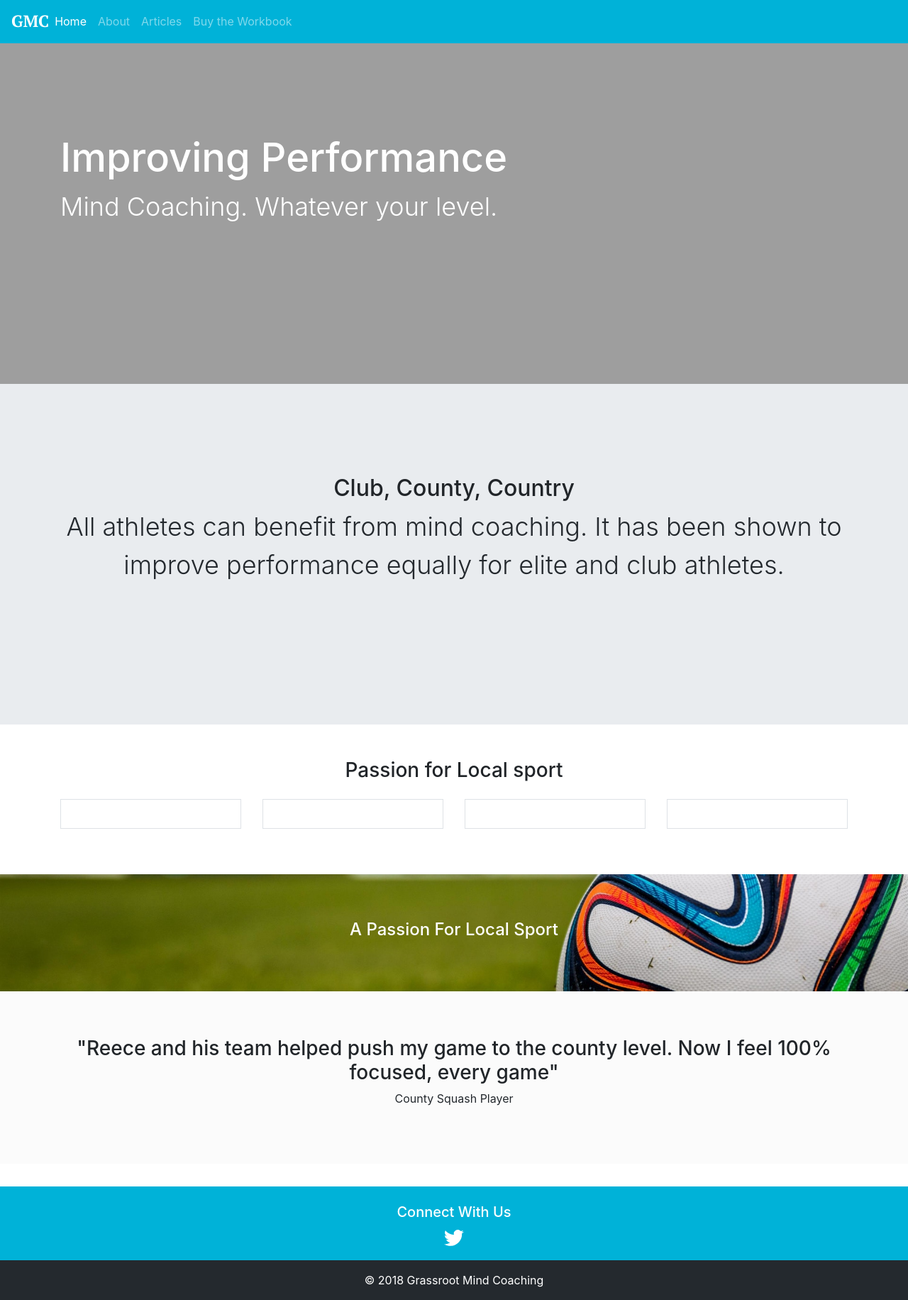
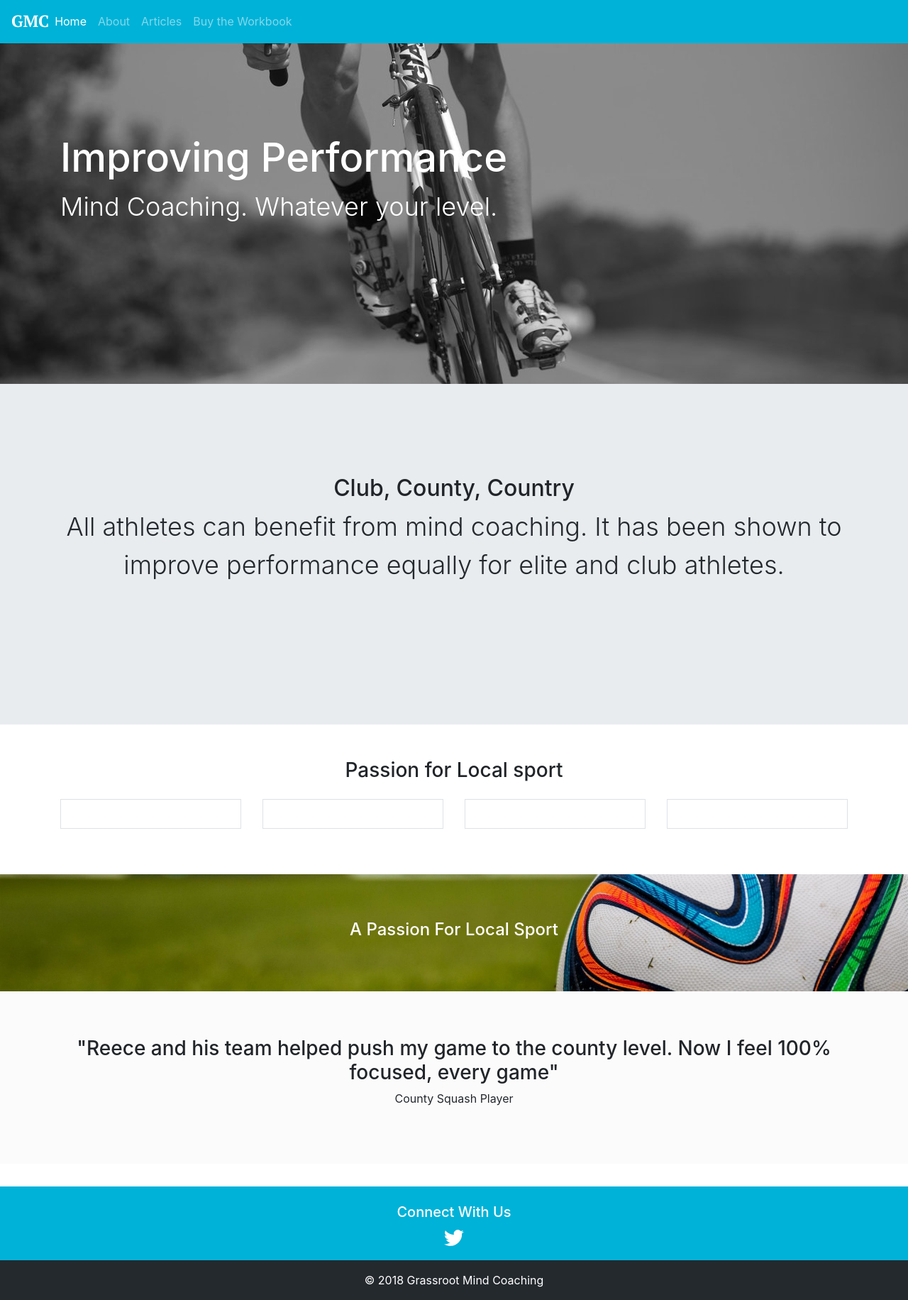
Before and after one commit to krussll/etsysimplicity, a Jekyll site: the page built from index.md, in a window 1280 px wide. Shown: the whole page at 71% size. Built offline with Jekyll 4.4.1, drawn with Linux system fonts in a browser that asks for light colours; nearby versions of some CDN libraries.

Commit message:
Update home.html

```diff
--- a/_layouts/home.html
+++ b/_layouts/home.html
@@ -3,7 +3,7 @@
   {% include head.html %}
   <body>
     {% include nav.html %}
-    <div class="jumbotron main post-colour-black dark mb-0" style="filter: grayscale(100%);background: rgba(236, 239, 238, 0.25)  url({{ site.url }}images/mind-coaching-cycling.jpg) no-repeat center center">
+    <div class="jumbotron main post-colour-black dark mb-0" style="filter: grayscale(100%);background: rgba(236, 239, 238, 0.25)  url({{ site.url }}images/mind-coaching-cycling.jpeg) no-repeat center center">
       <div class="container">
         <h1>{{ page.title }}</h1>
         <p class="lead">{{ page.sub-title }}</p>
```
